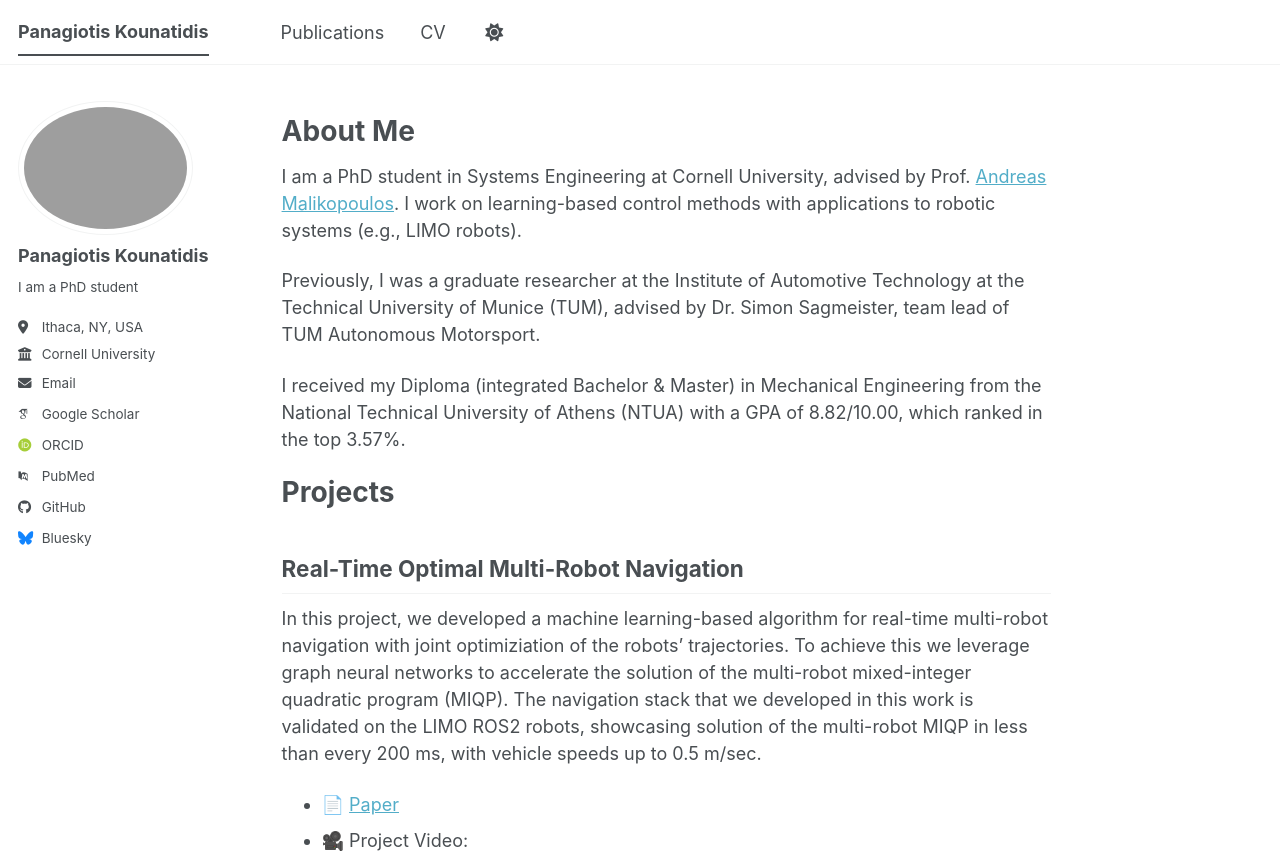
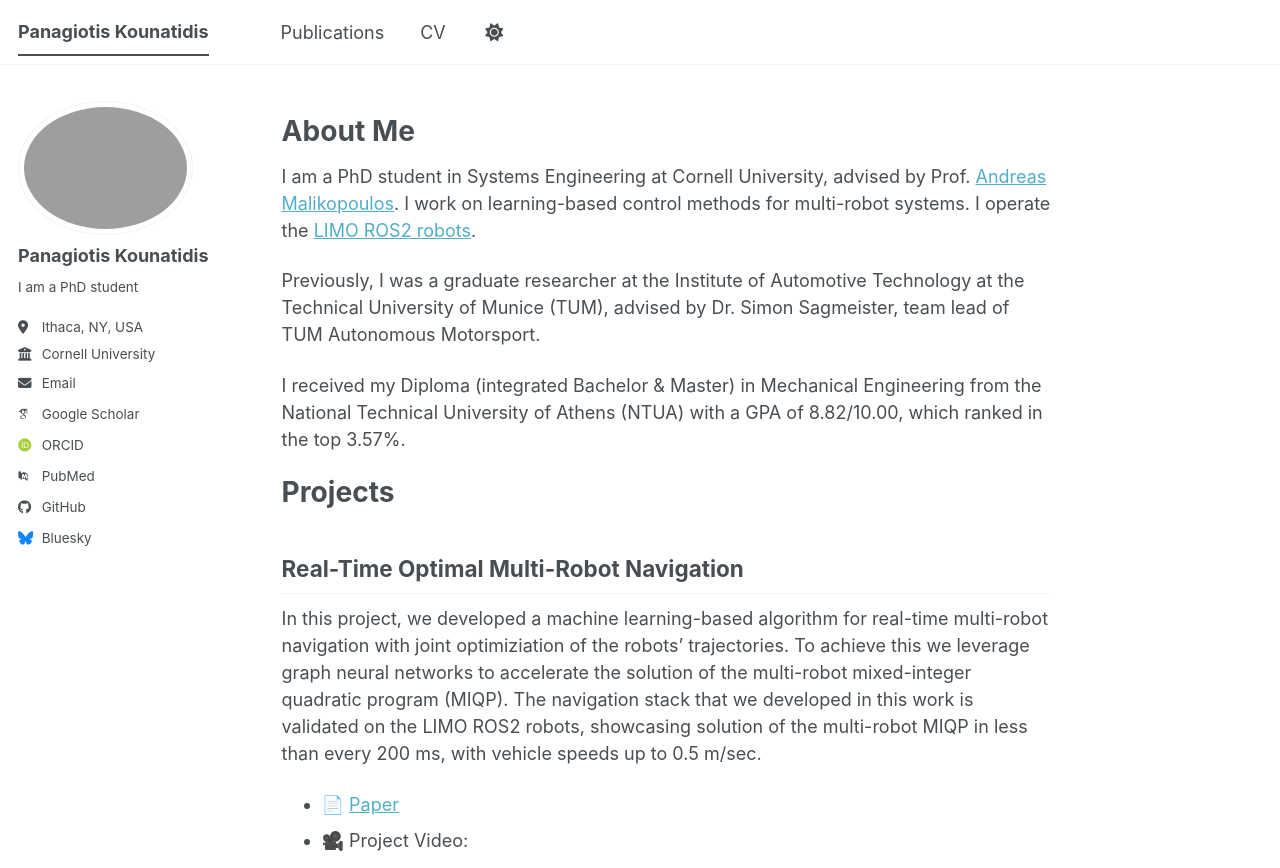
Before and after one commit to Panos20102k/Panos20102k.github.io, a Jekyll site: the page built from _pages/about.md, in a window 1280 px wide and 900 px high, cut to the strip 0-868 px from the top of the window. Built offline with Jekyll 4.4.1, drawn with Linux system fonts in a browser that asks for light colours; some web fonts are replaced; a script bundle is joined from its source files by our own code; library files that are not in the unit come from our copies.

Commit message:
update about me

```diff
--- a/_pages/about.md
+++ b/_pages/about.md
@@ -8,7 +8,7 @@ author_profile: true
 # About Me
 
 I am a PhD student in Systems Engineering at Cornell University, advised by Prof. [Andreas Malikopoulos](https://ids-lab.net/).
-I work on learning-based control methods with applications to robotic systems (e.g., LIMO robots).
+I work on learning-based control methods for multi-robot systems. I operate the [LIMO ROS2 robots](https://global.agilex.ai/products/limo-ros2).
 
 Previously, I was a graduate researcher at the Institute of Automotive Technology at the Technical University of Munice (TUM), advised by Dr. Simon Sagmeister, team lead of TUM Autonomous Motorsport.
 
```
